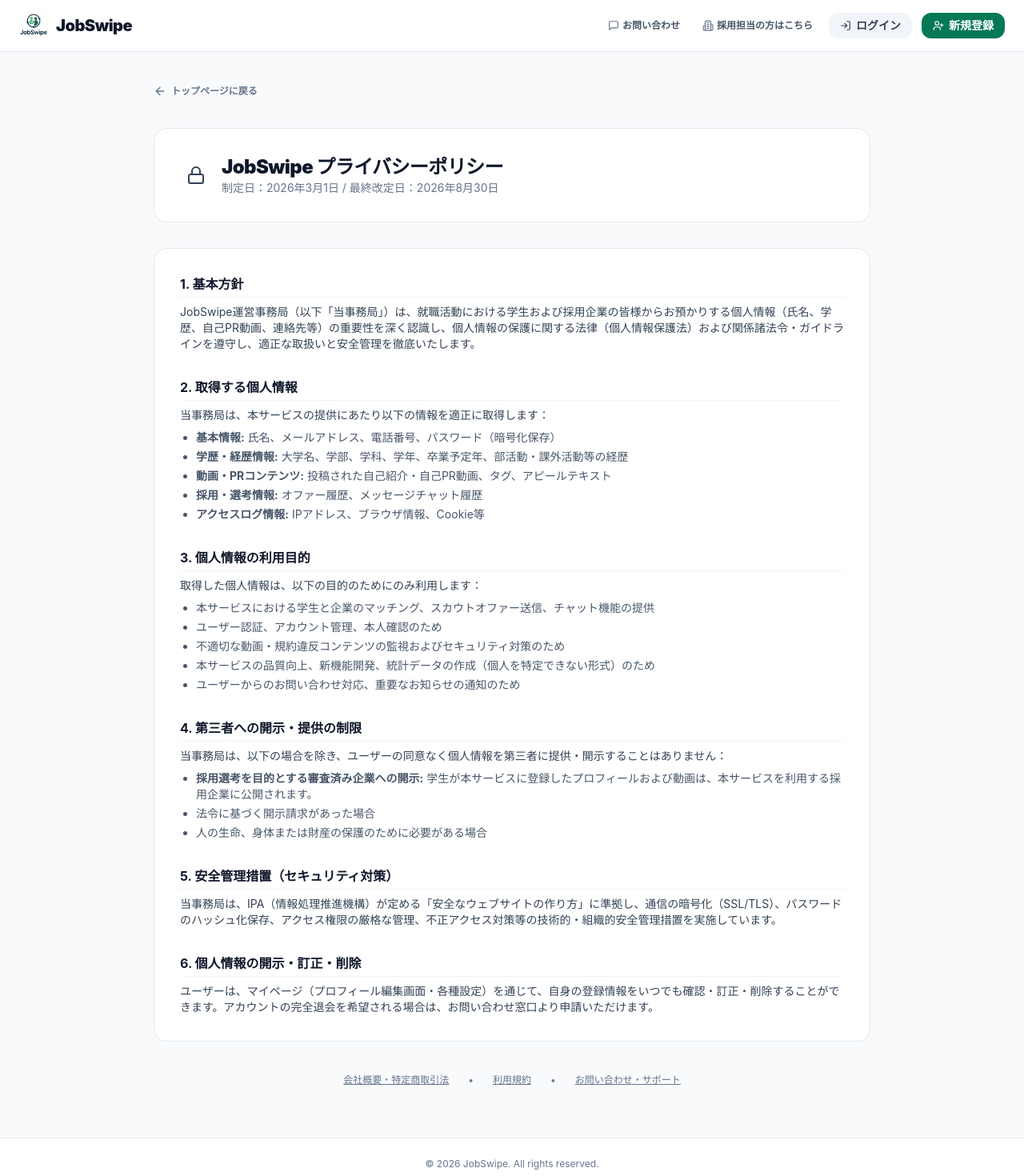
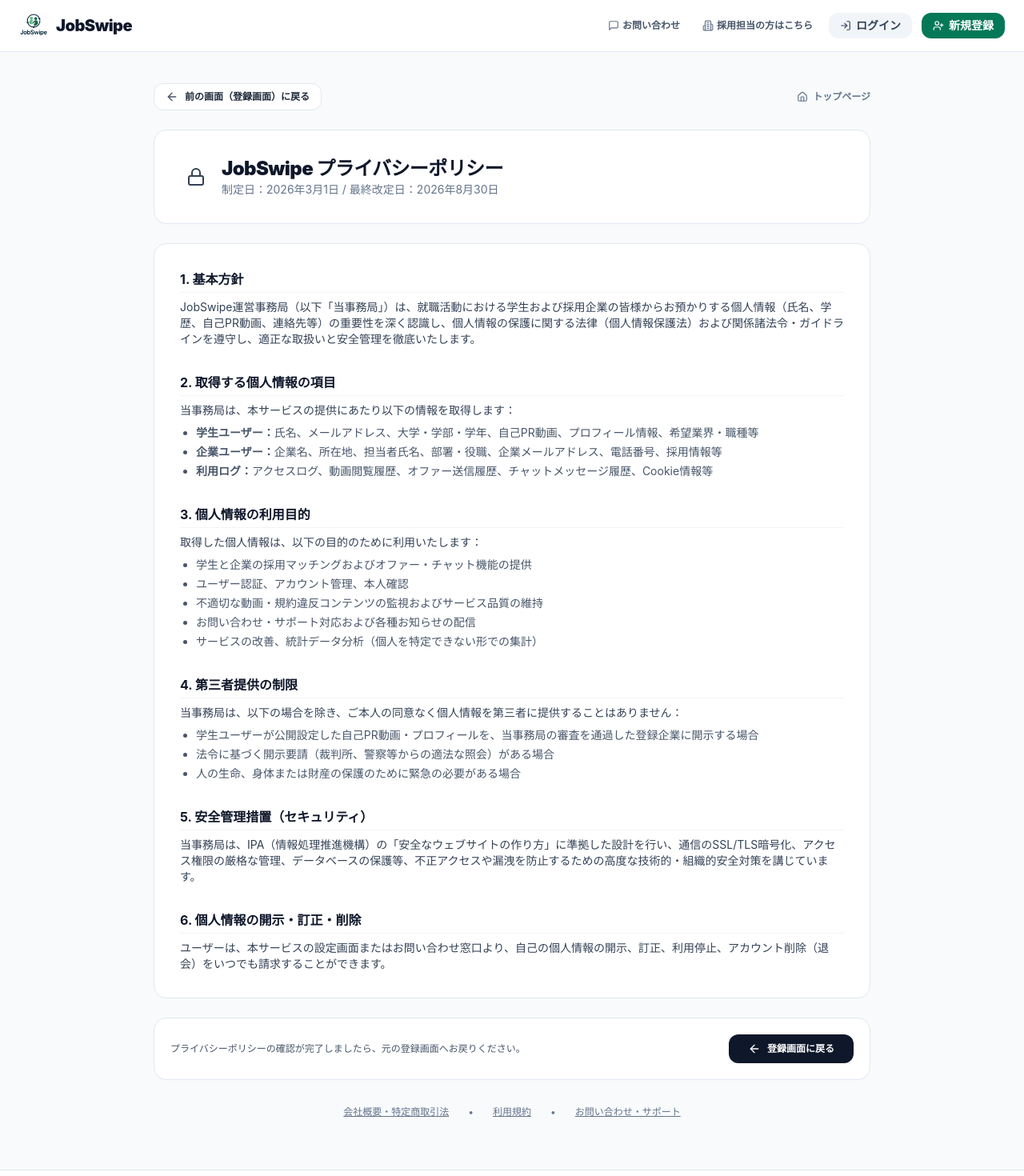
Before and after one commit to nanato0102/jobswipe, a Next.js app: page /privacy in a window 1280 px wide. Shown: the top 1470 px of the page at 80% size. Built offline with nearby package versions, Linux system fonts and the light colour scheme.

Commit message:
fix: add return navigation to terms, privacy, and about pages for seamless registration flow

```diff
--- a/src/app/company/about/page.tsx
+++ b/src/app/company/about/page.tsx
@@ -1,21 +1,41 @@
 "use client";
 
 import Link from "next/link";
+import { useRouter } from "next/navigation";
 import Image from "next/image";
-import { ArrowLeft, Building2, CreditCard, ShieldCheck } from "lucide-react";
+import { ArrowLeft, Building2, CreditCard, ShieldCheck, Home } from "lucide-react";
 
 export default function AboutAndLegalPage() {
+  const router = useRouter();
+
+  const handleGoBack = () => {
+    if (typeof window !== "undefined" && window.history.length > 1) {
+      router.back();
+    } else {
+      router.push("/");
+    }
+  };
+
   return (
     <div className="min-h-screen bg-slate-50 py-10 px-4 sm:px-6 lg:px-8">
-      <div className="max-w-4xl mx-auto space-y-8">
+      <div className="max-w-4xl mx-auto space-y-6">
         {/* ナビゲーション戻るボタン */}
-        <div>
+        <div className="flex items-center justify-between">
+          <button
+            type="button"
+            onClick={handleGoBack}
+            className="inline-flex items-center gap-2 px-3.5 py-2 rounded-xl bg-white border border-slate-200 text-xs font-bold text-slate-800 hover:bg-slate-100 hover:text-slate-900 transition-colors shadow-2xs cursor-pointer"
+          >
+            <ArrowLeft className="w-4 h-4 text-slate-600" />
+            <span>前の画面に戻る</span>
+          </button>
+
           <Link
             href="/"
             className="inline-flex items-center gap-1.5 text-xs font-bold text-slate-500 hover:text-slate-900 transition-colors"
           >
-            <ArrowLeft className="w-4 h-4" />
-            <span>トップページに戻る</span>
+            <Home className="w-3.5 h-3.5" />
+            <span>トップページ</span>
           </Link>
         </div>
 
--- a/src/app/privacy/page.tsx
+++ b/src/app/privacy/page.tsx
@@ -1,18 +1,40 @@
+"use client";
+
 import Link from "next/link";
-import { ArrowLeft, Lock, Shield } from "lucide-react";
+import { useRouter } from "next/navigation";
+import { ArrowLeft, Lock, Shield, Home } from "lucide-react";
 
 export default function PrivacyPage() {
+  const router = useRouter();
+
+  const handleGoBack = () => {
+    if (typeof window !== "undefined" && window.history.length > 1) {
+      router.back();
+    } else {
+      router.push("/register");
+    }
+  };
+
   return (
     <div className="min-h-screen bg-slate-50 py-10 px-4 sm:px-6 lg:px-8">
-      <div className="max-w-4xl mx-auto space-y-8">
-        {/* ナビゲーション戻るボタン */}
-        <div>
+      <div className="max-w-4xl mx-auto space-y-6">
+        {/* ナビゲーション戻るボタングループ */}
+        <div className="flex items-center justify-between">
+          <button
+            type="button"
+            onClick={handleGoBack}
+            className="inline-flex items-center gap-2 px-3.5 py-2 rounded-xl bg-white border border-slate-200 text-xs font-bold text-slate-800 hover:bg-slate-100 hover:text-slate-900 transition-colors shadow-2xs cursor-pointer"
+          >
+            <ArrowLeft className="w-4 h-4 text-slate-600" />
+            <span>前の画面（登録画面）に戻る</span>
+          </button>
+
           <Link
             href="/"
             className="inline-flex items-center gap-1.5 text-xs font-bold text-slate-500 hover:text-slate-900 transition-colors"
           >
-            <ArrowLeft className="w-4 h-4" />
-            <span>トップページに戻る</span>
+            <Home className="w-3.5 h-3.5" />
+            <span>トップページ</span>
           </Link>
         </div>
 
@@ -46,15 +68,13 @@
 
           <section className="space-y-2">
             <h2 className="text-sm sm:text-base font-bold text-slate-900 pb-1 border-b border-slate-100">
-              2. 取得する個人情報
+              2. 取得する個人情報の項目
             </h2>
-            <p>当事務局は、本サービスの提供にあたり以下の情報を適正に取得します：</p>
+            <p>当事務局は、本サービスの提供にあたり以下の情報を取得します：</p>
             <ul className="list-disc pl-5 space-y-1 text-slate-600">
-              <li><strong>基本情報:</strong> 氏名、メールアドレス、電話番号、パスワード（暗号化保存）</li>
-              <li><strong>学歴・経歴情報:</strong> 大学名、学部、学科、学年、卒業予定年、部活動・課外活動等の経歴</li>
-              <li><strong>動画・PRコンテンツ:</strong> 投稿された自己紹介・自己PR動画、タグ、アピールテキスト</li>
-              <li><strong>採用・選考情報:</strong> オファー履歴、メッセージチャット履歴</li>
-              <li><strong>アクセスログ情報:</strong> IPアドレス、ブラウザ情報、Cookie等</li>
+              <li><strong>学生ユーザー：</strong>氏名、メールアドレス、大学・学部・学年、自己PR動画、プロフィール情報、希望業界・職種等</li>
+              <li><strong>企業ユーザー：</strong>企業名、所在地、担当者氏名、部署・役職、企業メールアドレス、電話番号、採用情報等</li>
+              <li><strong>利用ログ：</strong>アクセスログ、動画閲覧履歴、オファー送信履歴、チャットメッセージ履歴、Cookie情報等</li>
             </ul>
           </section>
 
@@ -62,36 +82,36 @@
             <h2 className="text-sm sm:text-base font-bold text-slate-900 pb-1 border-b border-slate-100">
               3. 個人情報の利用目的
             </h2>
-            <p>取得した個人情報は、以下の目的のためにのみ利用します：</p>
+            <p>取得した個人情報は、以下の目的のために利用いたします：</p>
             <ul className="list-disc pl-5 space-y-1 text-slate-600">
-              <li>本サービスにおける学生と企業のマッチング、スカウトオファー送信、チャット機能の提供</li>
-              <li>ユーザー認証、アカウント管理、本人確認のため</li>
-              <li>不適切な動画・規約違反コンテンツの監視およびセキュリティ対策のため</li>
-              <li>本サービスの品質向上、新機能開発、統計データの作成（個人を特定できない形式）のため</li>
-              <li>ユーザーからのお問い合わせ対応、重要なお知らせの通知のため</li>
+              <li>学生と企業の採用マッチングおよびオファー・チャット機能の提供</li>
+              <li>ユーザー認証、アカウント管理、本人確認</li>
+              <li>不適切な動画・規約違反コンテンツの監視およびサービス品質の維持</li>
+              <li>お問い合わせ・サポート対応および各種お知らせの配信</li>
+              <li>サービスの改善、統計データ分析（個人を特定できない形での集計）</li>
             </ul>
           </section>
 
           <section className="space-y-2">
             <h2 className="text-sm sm:text-base font-bold text-slate-900 pb-1 border-b border-slate-100">
-              4. 第三者への開示・提供の制限
+              4. 第三者提供の制限
             </h2>
             <p>
-              当事務局は、以下の場合を除き、ユーザーの同意なく個人情報を第三者に提供・開示することはありません：
+              当事務局は、以下の場合を除き、ご本人の同意なく個人情報を第三者に提供することはありません：
             </p>
             <ul className="list-disc pl-5 space-y-1 text-slate-600">
-              <li><strong>採用選考を目的とする審査済み企業への開示:</strong> 学生が本サービスに登録したプロフィールおよび動画は、本サービスを利用する採用企業に公開されます。</li>
-              <li>法令に基づく開示請求があった場合</li>
-              <li>人の生命、身体または財産の保護のために必要がある場合</li>
+              <li>学生ユーザーが公開設定した自己PR動画・プロフィールを、当事務局の審査を通過した登録企業に開示する場合</li>
+              <li>法令に基づく開示要請（裁判所、警察等からの適法な照会）がある場合</li>
+              <li>人の生命、身体または財産の保護のために緊急の必要がある場合</li>
             </ul>
           </section>
 
           <section className="space-y-2">
             <h2 className="text-sm sm:text-base font-bold text-slate-900 pb-1 border-b border-slate-100">
-              5. 安全管理措置（セキュリティ対策）
+              5. 安全管理措置（セキュリティ）
             </h2>
             <p>
-              当事務局は、IPA（情報処理推進機構）が定める「安全なウェブサイトの作り方」に準拠し、通信の暗号化（SSL/TLS）、パスワードのハッシュ化保存、アクセス権限の厳格な管理、不正アクセス対策等の技術的・組織的安全管理措置を実施しています。
+              当事務局は、IPA（情報処理推進機構）の「安全なウェブサイトの作り方」に準拠した設計を行い、通信のSSL/TLS暗号化、アクセス権限の厳格な管理、データベースの保護等、不正アクセスや漏洩を防止するための高度な技術的・組織的安全対策を講じています。
             </p>
           </section>
 
@@ -100,9 +120,24 @@
               6. 個人情報の開示・訂正・削除
             </h2>
             <p>
-              ユーザーは、マイページ（プロフィール編集画面・各種設定）を通じて、自身の登録情報をいつでも確認・訂正・削除することができます。アカウントの完全退会を希望される場合は、お問い合わせ窓口より申請いただけます。
+              ユーザーは、本サービスの設定画面またはお問い合わせ窓口より、自己の個人情報の開示、訂正、利用停止、アカウント削除（退会）をいつでも請求することができます。
             </p>
           </section>
+        </div>
+
+        {/* ページ下部：戻るCTAカード */}
+        <div className="bg-white p-5 rounded-2xl border border-slate-200 shadow-2xs flex flex-col sm:flex-row items-center justify-between gap-4">
+          <p className="text-xs text-slate-600 font-medium">
+            プライバシーポリシーの確認が完了しましたら、元の登録画面へお戻りください。
+          </p>
+          <button
+            type="button"
+            onClick={handleGoBack}
+            className="w-full sm:w-auto px-6 py-2.5 bg-slate-900 hover:bg-slate-800 text-white rounded-xl text-xs font-bold transition-all shadow-xs flex items-center justify-center gap-2 cursor-pointer"
+          >
+            <ArrowLeft className="w-4 h-4" />
+            <span>登録画面に戻る</span>
+          </button>
         </div>
 
         {/* 関連リンク */}
--- a/src/app/terms/page.tsx
+++ b/src/app/terms/page.tsx
@@ -1,18 +1,40 @@
+"use client";
+
 import Link from "next/link";
-import { ArrowLeft, FileText, Shield } from "lucide-react";
+import { useRouter } from "next/navigation";
+import { ArrowLeft, FileText, Home, ArrowUpRight } from "lucide-react";
 
 export default function TermsPage() {
+  const router = useRouter();
+
+  const handleGoBack = () => {
+    if (typeof window !== "undefined" && window.history.length > 1) {
+      router.back();
+    } else {
+      router.push("/register");
+    }
+  };
+
   return (
     <div className="min-h-screen bg-slate-50 py-10 px-4 sm:px-6 lg:px-8">
-      <div className="max-w-4xl mx-auto space-y-8">
-        {/* ナビゲーション戻るボタン */}
-        <div>
+      <div className="max-w-4xl mx-auto space-y-6">
+        {/* ナビゲーション戻るボタングループ */}
+        <div className="flex items-center justify-between">
+          <button
+            type="button"
+            onClick={handleGoBack}
+            className="inline-flex items-center gap-2 px-3.5 py-2 rounded-xl bg-white border border-slate-200 text-xs font-bold text-slate-800 hover:bg-slate-100 hover:text-slate-900 transition-colors shadow-2xs cursor-pointer"
+          >
+            <ArrowLeft className="w-4 h-4 text-slate-600" />
+            <span>前の画面（登録画面）に戻る</span>
+          </button>
+
           <Link
             href="/"
             className="inline-flex items-center gap-1.5 text-xs font-bold text-slate-500 hover:text-slate-900 transition-colors"
           >
-            <ArrowLeft className="w-4 h-4" />
-            <span>トップページに戻る</span>
+            <Home className="w-3.5 h-3.5" />
+            <span>トップページ</span>
           </Link>
         </div>
 
@@ -108,6 +130,21 @@
           </section>
         </div>
 
+        {/* ページ下部：戻るCTAカード */}
+        <div className="bg-white p-5 rounded-2xl border border-slate-200 shadow-2xs flex flex-col sm:flex-row items-center justify-between gap-4">
+          <p className="text-xs text-slate-600 font-medium">
+            利用規約の確認が完了しましたら、元の登録画面へお戻りください。
+          </p>
+          <button
+            type="button"
+            onClick={handleGoBack}
+            className="w-full sm:w-auto px-6 py-2.5 bg-slate-900 hover:bg-slate-800 text-white rounded-xl text-xs font-bold transition-all shadow-xs flex items-center justify-center gap-2 cursor-pointer"
+          >
+            <ArrowLeft className="w-4 h-4" />
+            <span>登録画面に戻る</span>
+          </button>
+        </div>
+
         {/* 関連リンク */}
         <div className="flex flex-wrap items-center justify-center gap-6 text-xs text-slate-500 pt-2 pb-6">
           <Link href="/company/about" className="hover:text-slate-900 underline">
```
